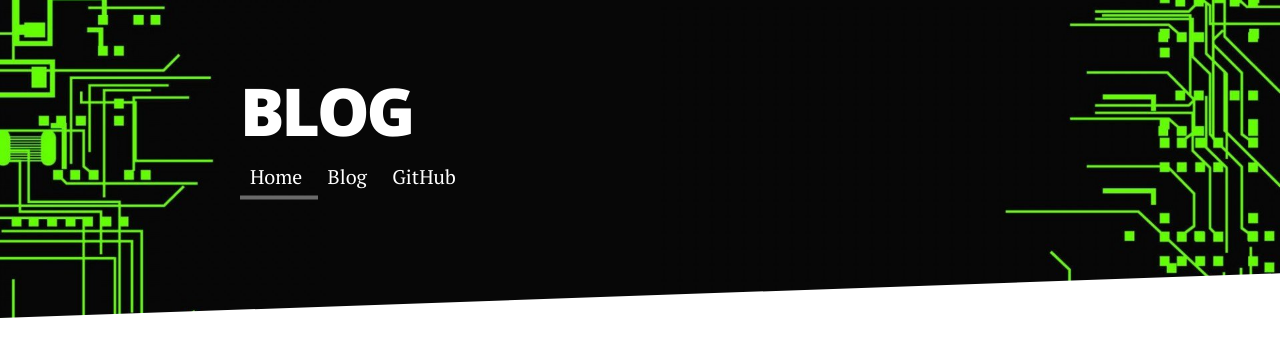
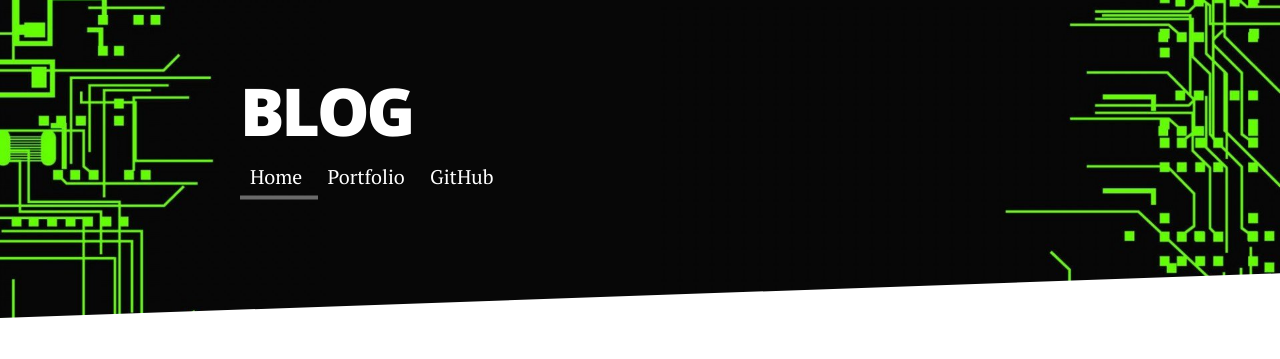
Before and after one commit to Farogh007/Blog, a Jekyll site: the page built from index.html, in a window 1280 px wide. Shown: the top 359 px of the page. Built offline with Jekyll 4.4.1, drawn with Linux system fonts in a browser that asks for light colours; nearby versions of some CDN libraries; the list of posts is cut into pages by our own code.

Commit message:
Link Fixed

```diff
--- a/_config.yml
+++ b/_config.yml
@@ -2,7 +2,6 @@ title: Blog
 description: Blog for Electronics | Embedded | Firmware | Software
 
 url: https://farogh007.github.io
-url2: https://farogh007.github.io
 baseurl: "/Blog"
 #url: http://localhost:4000/
 #baseurl: ""
@@ -16,9 +15,7 @@ paginate: 5
 
 navigation:
  - title: Home
-   url2: /portfolio/
- - title: Blog
-   url: /index.html
+   url2: /index.html
 
 social:
    github: Farogh007
--- a/_includes/header.html
+++ b/_includes/header.html
@@ -8,6 +8,7 @@
                      <a href="{{ link.url | prepend: site.baseurl }}">{{ link.title }}</a>
                  </li>
                  {% endfor %}
+                 <li> <a href="https://farogh007.github.io/portfolio/" target="_blank">Portfolio</a></li>
                  <li> <a href="https://github.com/Farogh007" target="_blank">GitHub</a></li>
              </ul>
          </nav>
```
